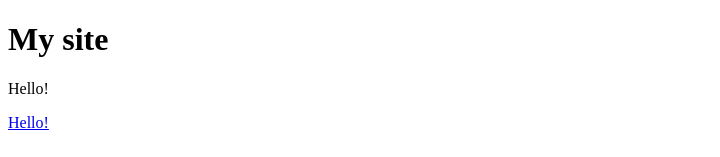
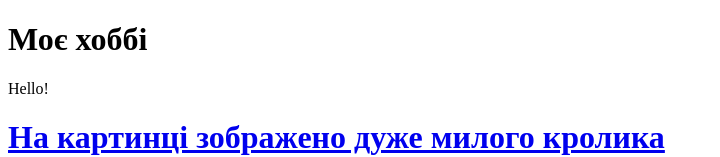
Before and after one commit to IraNavro/IraNavro, a plain HTML site: page index.html in a window 1280 px wide. Shown: the top 157 px of the page, without its empty margins (0-720 px from the left). Drawn offline with Linux system fonts and the light colour scheme.

Commit message:
Update index.html

```diff
--- a/index.html
+++ b/index.html
@@ -3,13 +3,13 @@
 <head>
   <meta charset="utf-8">
   <meta name="viewport" content="25/01 lesson">
-  <title>Моє хоббі</title>
+  <title>Сайт Іри Навроцької</title>
 </head>
 <body>
-  <h1>My site</h1>
+  <h1>Моє хоббі</h1>
   <p>Hello!</p>
   <a href="https://www.factday.net/10-32-cikavi-fakty-pro-kroliv-ta-zajciv.html">
-    <p>Hello!</p></a>
+
    <h1>На  картинці зображено дуже милого кролика</h1>
   <ul>
     <li>В мене теж є кролик</li>
```
